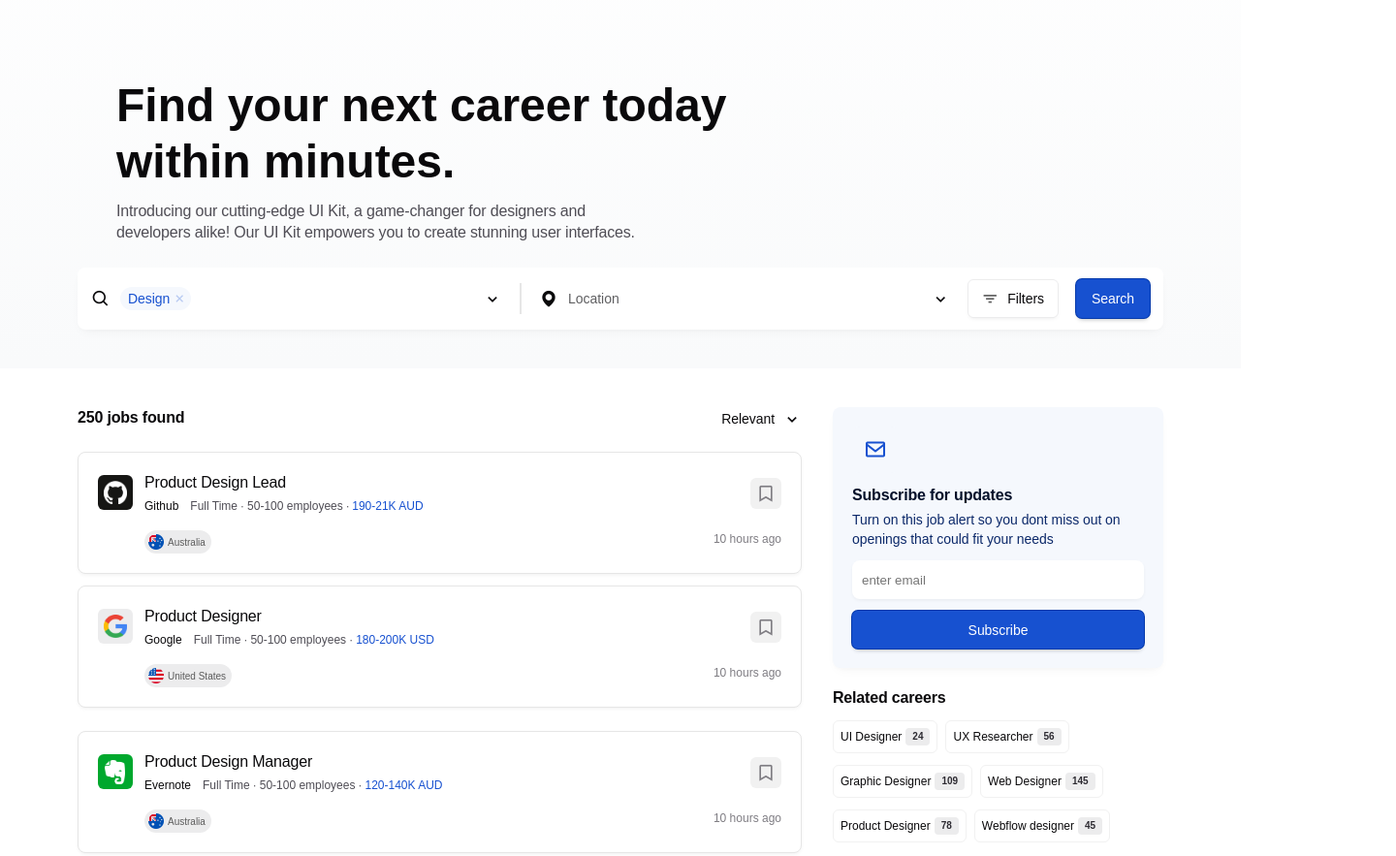
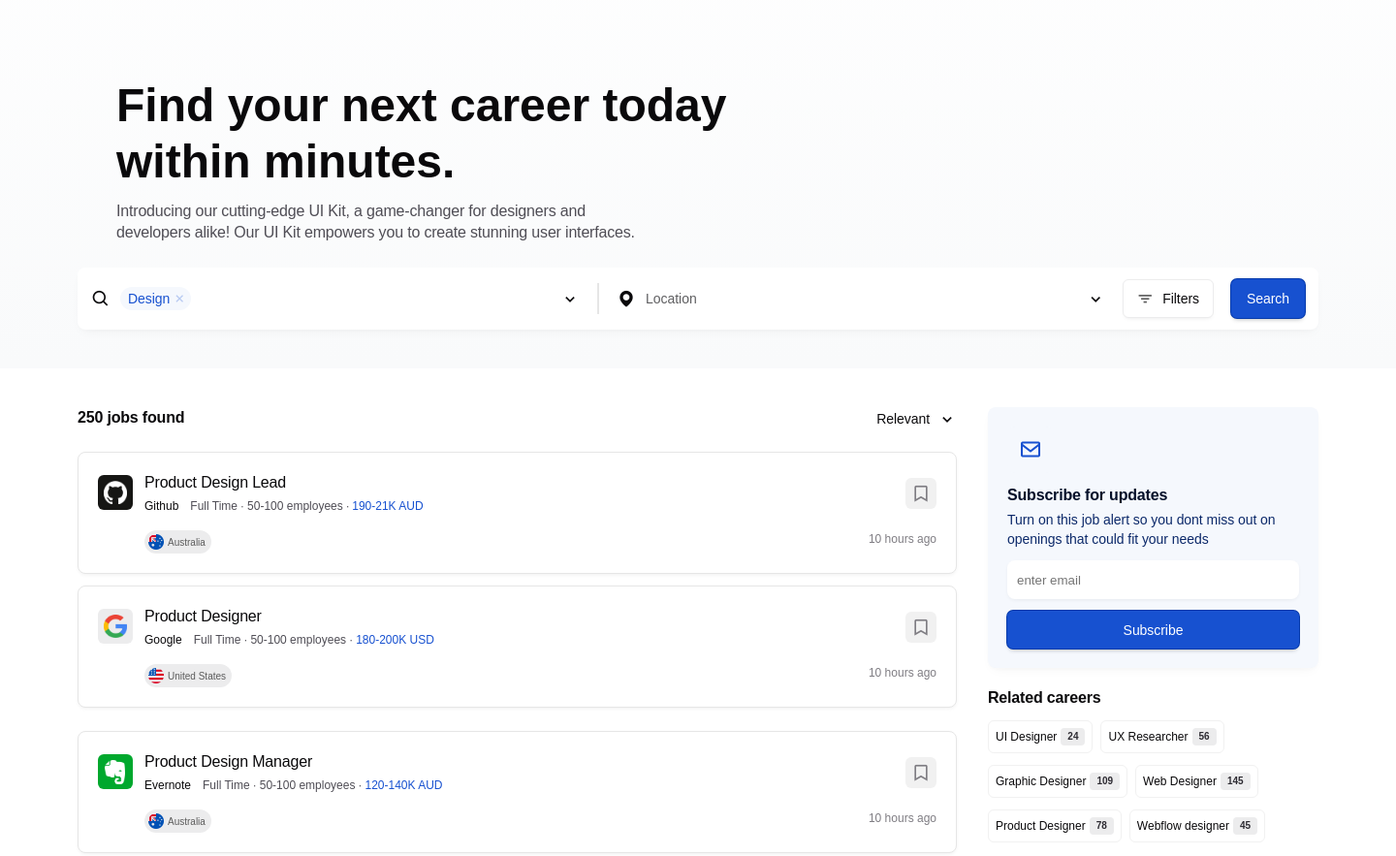
Before and after one commit to ArneSchaem/Search-UI, a plain HTML site: page index.html in a window 1280 px wide. Shown: the top 883 px of the page at 97% size, 1440 px wide, since content can reach past the window. Drawn offline with nearby package versions, Linux system fonts and the light colour scheme; files that its build step writes are made by us from their sources; a script that the page names is missing.

Commit message:
v0.2.1
fix width

```diff
--- a/index.html
+++ b/index.html
@@ -16,6 +16,7 @@
     <script src="/script.js"></script>
   </head>
   <body>
+    <div class="h-container">
     <div class="container">
       <div class="main-header">
         <div class="top-container">
@@ -366,5 +367,6 @@
         </div>
       </div>
     </main>
+  </div>
   </body>
 </html>
--- a/styles.scss
+++ b/styles.scss
@@ -25,6 +25,11 @@ html {
 .container {
   display: flex;
   height: 100%;
+}
+.h-container {
+  width: 1440px;
+  height: 100%;
+  margin: 0 auto;
 }
 
 .box1 {
```
Also changed, not shown: css/styles.css, 1 other file.
